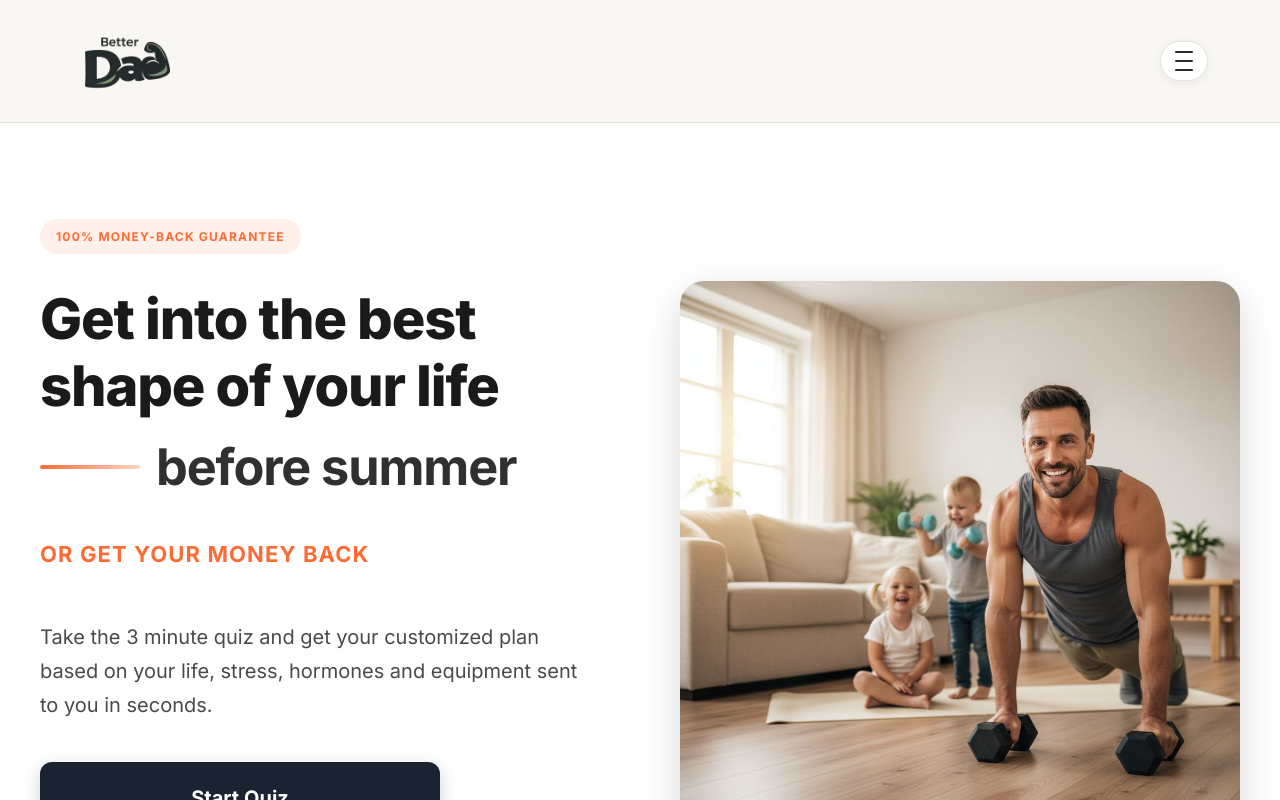
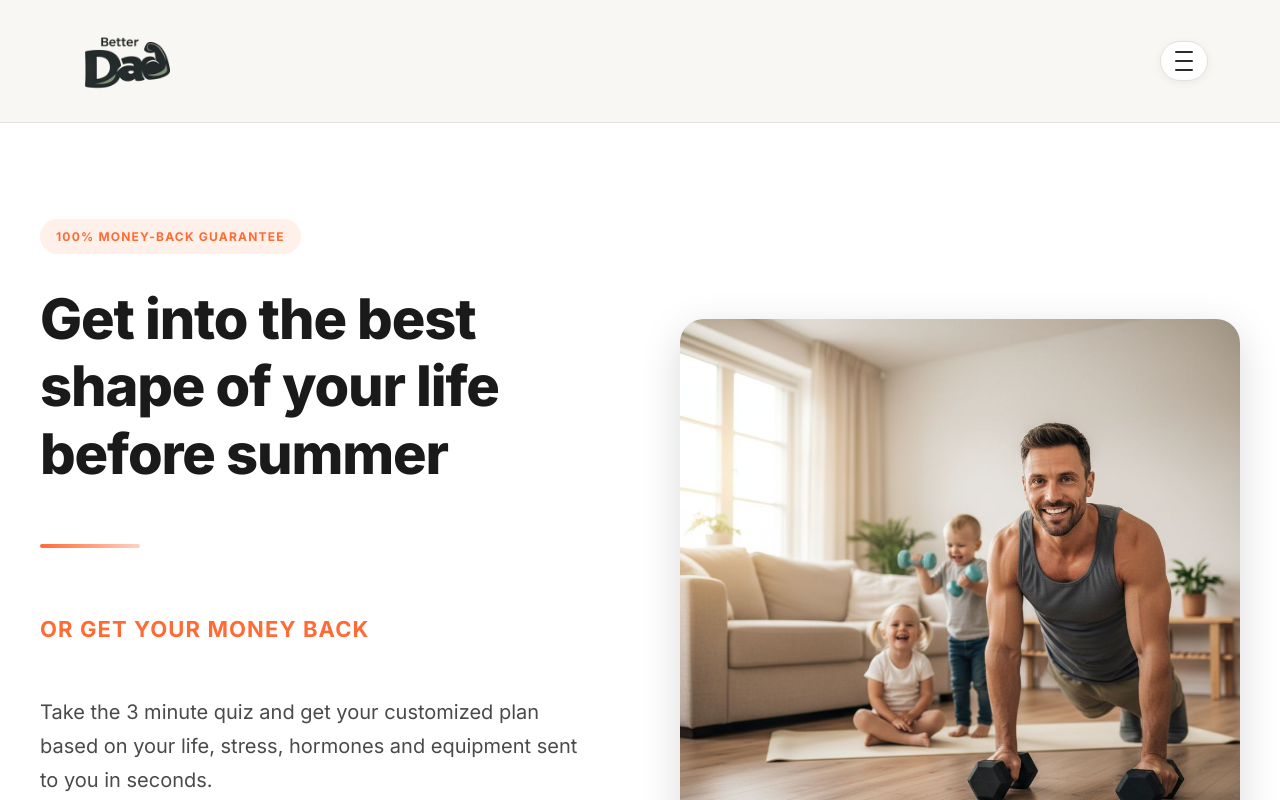
Before and after one commit to cedervikarl/betterdad, a React (Vite) app: page / in a window 1280 px wide. Shown: the top 800 px of the page. Built offline with nearby package versions, Linux system fonts and the light colour scheme; no server answers.

Commit message:
Fix divider line position: move between headline and sub-headline

```diff
--- a/src/components/Hero.css
+++ b/src/components/Hero.css
@@ -111,27 +111,14 @@
   letter-spacing: -0.02em;
   line-height: 1.3;
   font-family: 'Inter', sans-serif;
-  display: flex;
-  flex-direction: column;
-  gap: 0.75rem;
-}
-
-.hero-title-main {
-  display: block;
 }
 
 .hero-title-divider {
-  width: 50px;
+  width: 60px;
   height: 3px;
   background: linear-gradient(90deg, var(--accent-orange) 0%, rgba(255, 107, 53, 0.3) 100%);
   border-radius: 2px;
-  margin: 0.25rem 0;
-}
-
-.hero-title-summer {
-  font-size: 0.95em;
-  opacity: 0.85;
-  font-weight: 700;
+  margin: 1rem 0;
 }
 
 .hero-guarantee {
@@ -462,27 +449,13 @@
 
   .hero-title {
     font-size: 2.75rem;
-    flex-direction: row;
-    align-items: center;
-    flex-wrap: wrap;
-    gap: 1rem;
     line-height: 1.2;
   }
 
-  .hero-title-main {
-    display: inline;
-  }
-
   .hero-title-divider {
-    width: 60px;
+    width: 80px;
     height: 4px;
-    margin: 0;
-    flex-shrink: 0;
-  }
-
-  .hero-title-summer {
-    font-size: 0.9em;
-    opacity: 0.9;
+    margin: 1.25rem 0;
   }
 
   .hero-guarantee {
@@ -546,6 +519,7 @@
   .hero-title-divider {
     width: 100px;
     height: 4px;
+    margin: 1.5rem 0;
   }
 
   .hero-guarantee {
--- a/src/components/Hero.jsx
+++ b/src/components/Hero.jsx
@@ -11,10 +11,9 @@ function Hero({ onStart }) {
             <div className="hero-content">
               <div className="hero-badge">100% Money-Back Guarantee</div>
               <h1 className="hero-title">
-                <span className="hero-title-main">Get into the best shape of your life</span>
-                <span className="hero-title-divider"></span>
-                <span className="hero-title-summer">before summer</span>
+                Get into the best shape of your life before summer
               </h1>
+              <div className="hero-title-divider"></div>
               <p className="hero-guarantee">OR GET YOUR MONEY BACK</p>
               <div className="hero-image-mobile">
                 <img src={heroImage} alt="Fit dad" className="hero-image" />
```
